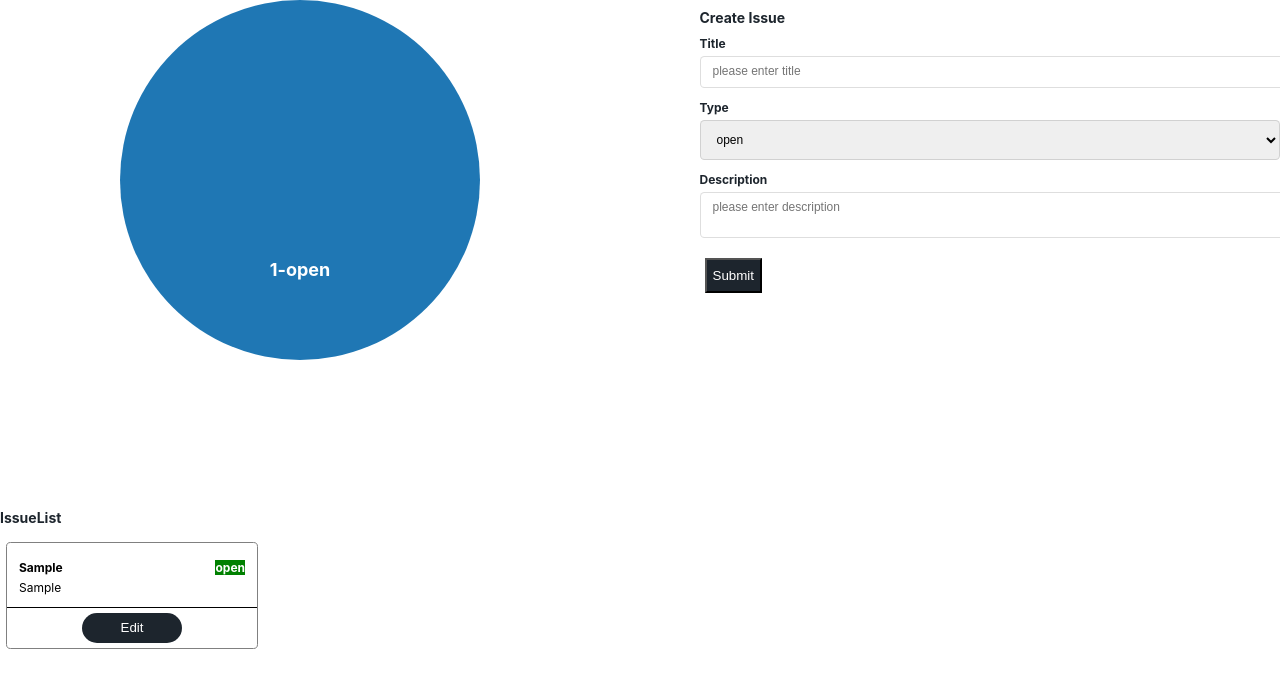
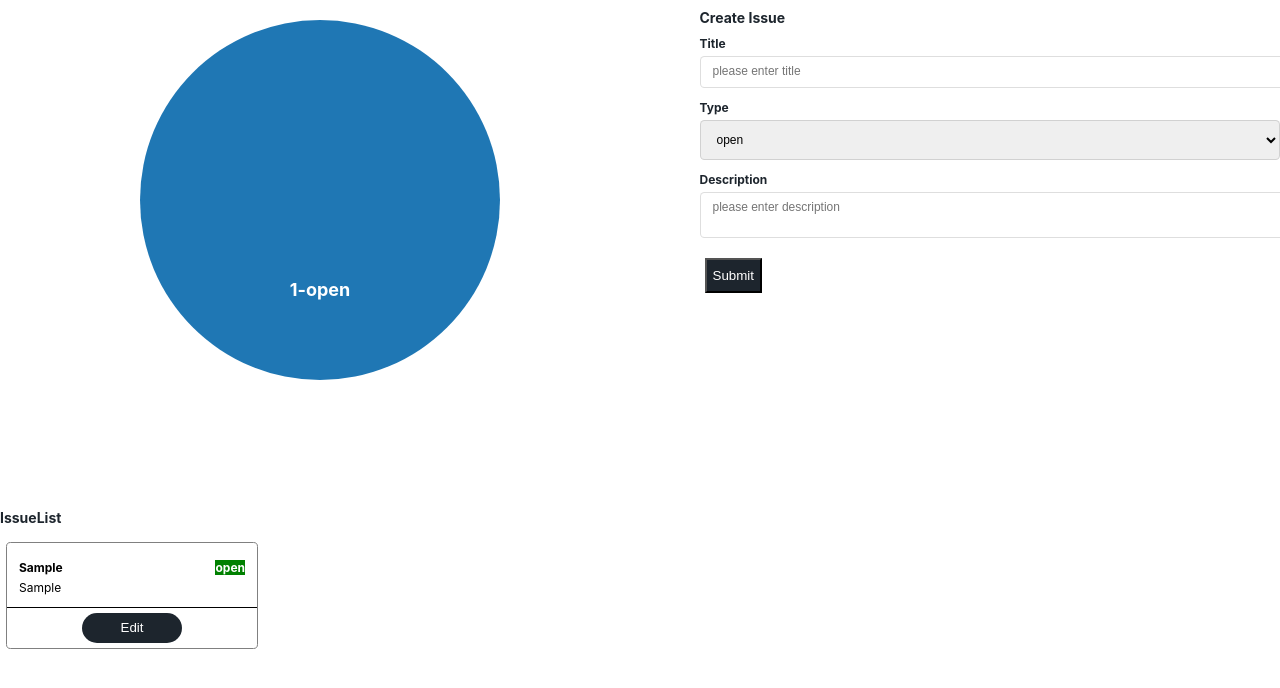
Before and after one commit to rakeshcheekatimala/react-app-issue-tracker, a React (Create React App) app: page / in a window 1280 px wide. Both pictures are taken after typing "Sample", "Sample" into the empty fields and a click on the button "Submit". Shown: the top 688 px of the page. Built offline with nearby package versions, Linux system fonts and the light colour scheme.

Commit message:
:smiley: Refactoring remove the hardcoded translate , in moble the chart appears exteme right.

```diff
--- a/src/components/IssueChart/index.js
+++ b/src/components/IssueChart/index.js
@@ -40,7 +40,7 @@ class IssueChart extends React.Component {
     else {
       return (
         <svg height="100%" width="100%">
-          <g transform ={`translate(300,${outerRadius})`}>
+          <g transform ={`translate(${width/2},${height/2})`}>
             <Slice pie={pie} data ={data} innerRadius={innerRadius} outerRadius={outerRadius} textlabels={textlabels}/>
           </g>
         </svg>
```
